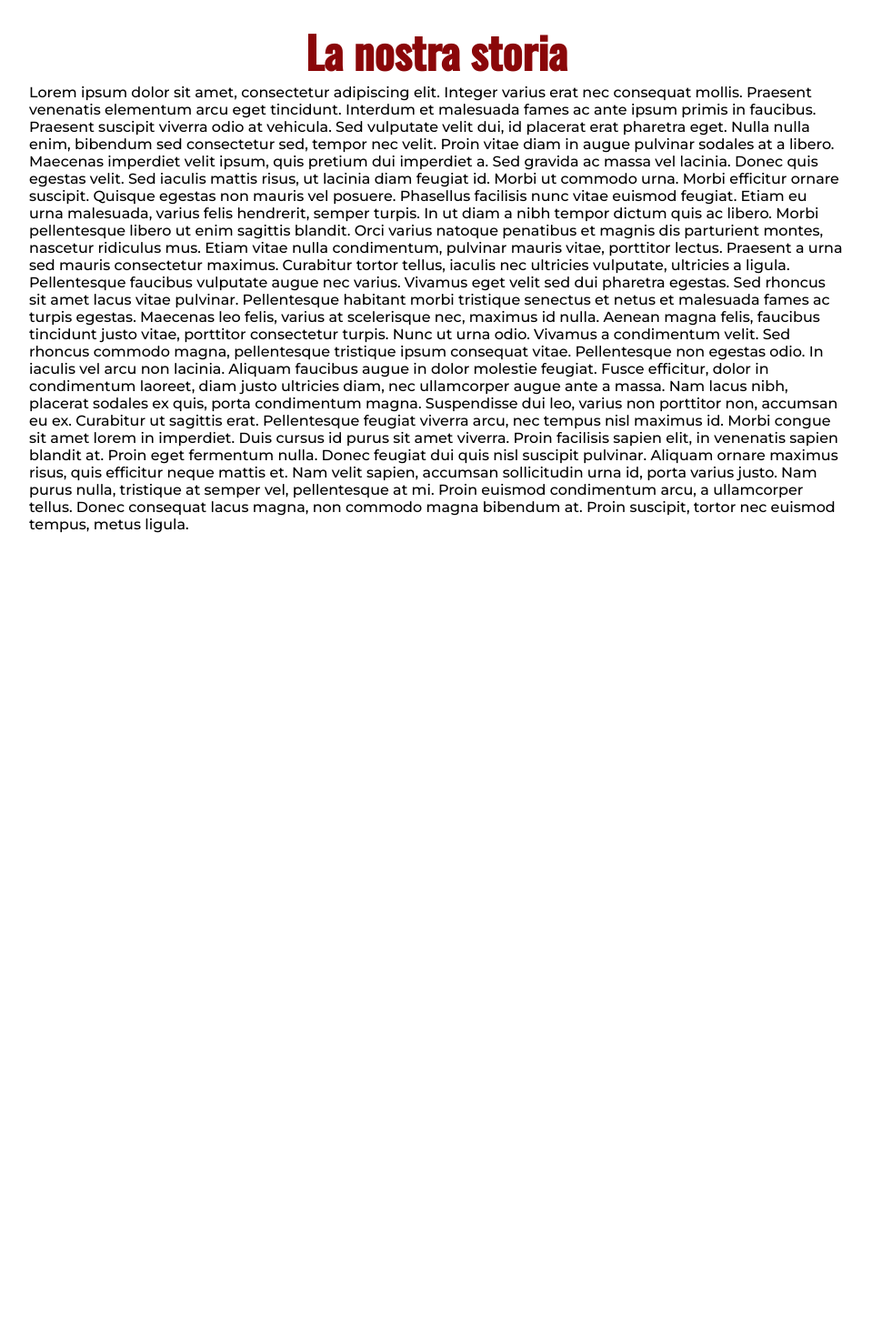
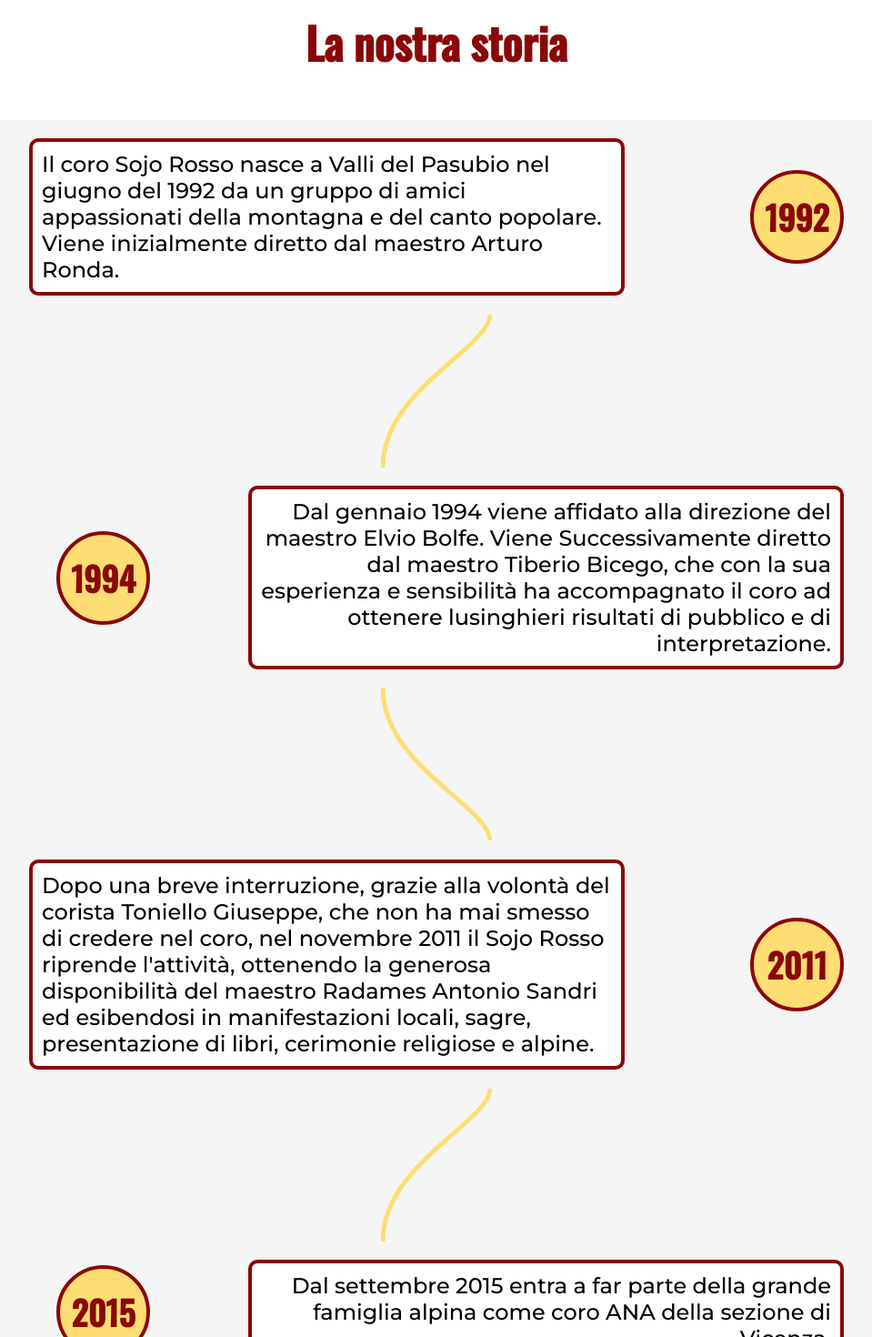
Before and after one commit to EdoardoGasparini/sojoRosso, an Angular app in the folder sojoWeb/: page / in a window 1280 px wide. Shown: the part 1100-2570 px from the top of the page at 91% size, without its empty margins (160-1119 px from the left). Before the commit the page ends 1686 px from the top, so only its background shows below. Built offline with nearby package versions, Linux system fonts and the light colour scheme.

Commit message:
storia completata

```diff
--- a/sojoWeb/src/app/about/about.component.html
+++ b/sojoWeb/src/app/about/about.component.html
@@ -40,15 +40,46 @@
           </div>
      </div>
 </div>
+<h1 class="story-title">La nostra storia</h1>
 <div class="story-container">
-     <h1 class="story-title">La nostra storia</h1>
-     <p class="story-main">
-          Lorem ipsum dolor sit amet, consectetur adipiscing elit. Integer varius erat nec consequat mollis. Praesent venenatis elementum arcu eget tincidunt. Interdum et malesuada fames ac ante ipsum primis in faucibus. Praesent suscipit viverra odio at vehicula. Sed vulputate velit dui, id placerat erat pharetra eget. Nulla nulla enim, bibendum sed consectetur sed, tempor nec velit. Proin vitae diam in augue pulvinar sodales at a libero. Maecenas imperdiet velit ipsum, quis pretium dui imperdiet a.
-
-Sed gravida ac massa vel lacinia. Donec quis egestas velit. Sed iaculis mattis risus, ut lacinia diam feugiat id. Morbi ut commodo urna. Morbi efficitur ornare suscipit. Quisque egestas non mauris vel posuere. Phasellus facilisis nunc vitae euismod feugiat. Etiam eu urna malesuada, varius felis hendrerit, semper turpis. In ut diam a nibh tempor dictum quis ac libero. Morbi pellentesque libero ut enim sagittis blandit. Orci varius natoque penatibus et magnis dis parturient montes, nascetur ridiculus mus. Etiam vitae nulla condimentum, pulvinar mauris vitae, porttitor lectus. Praesent a urna sed mauris consectetur maximus. Curabitur tortor tellus, iaculis nec ultricies vulputate, ultricies a ligula. Pellentesque faucibus vulputate augue nec varius. Vivamus eget velit sed dui pharetra egestas.
-
-Sed rhoncus sit amet lacus vitae pulvinar. Pellentesque habitant morbi tristique senectus et netus et malesuada fames ac turpis egestas. Maecenas leo felis, varius at scelerisque nec, maximus id nulla. Aenean magna felis, faucibus tincidunt justo vitae, porttitor consectetur turpis. Nunc ut urna odio. Vivamus a condimentum velit. Sed rhoncus commodo magna, pellentesque tristique ipsum consequat vitae. Pellentesque non egestas odio. In iaculis vel arcu non lacinia. Aliquam faucibus augue in dolor molestie feugiat. Fusce efficitur, dolor in condimentum laoreet, diam justo ultricies diam, nec ullamcorper augue ante a massa. Nam lacus nibh, placerat sodales ex quis, porta condimentum magna. Suspendisse dui leo, varius non porttitor non, accumsan eu ex. Curabitur ut sagittis erat.
-
-Pellentesque feugiat viverra arcu, nec tempus nisl maximus id. Morbi congue sit amet lorem in imperdiet. Duis cursus id purus sit amet viverra. Proin facilisis sapien elit, in venenatis sapien blandit at. Proin eget fermentum nulla. Donec feugiat dui quis nisl suscipit pulvinar. Aliquam ornare maximus risus, quis efficitur neque mattis et. Nam velit sapien, accumsan sollicitudin urna id, porta varius justo. Nam purus nulla, tristique at semper vel, pellentesque at mi. Proin euismod condimentum arcu, a ullamcorper tellus. Donec consequat lacus magna, non commodo magna bibendum at. Proin suscipit, tortor nec euismod tempus, metus ligula.
-     </p>
+     <div class="story-row">
+          <p class="story">Il coro Sojo Rosso nasce a Valli del Pasubio nel giugno del 1992 da un gruppo di amici appassionati della
+          montagna e del canto popolare. Viene inizialmente diretto dal maestro Arturo Ronda.</p>
+          <span class="story">1992</span>
+     </div>
+     <svg class="divider" width="122" height="169" viewBox="0 0 122 169" fill="none" xmlns="http://www.w3.org/2000/svg">
+          <path d="M120 1C118.448 38.4967 2 84 2.00001 169" stroke="#FEDD72" stroke-width="5"/>
+     </svg>
+     <div class="story-row ">
+          <span class="story"> 1994 </span>
+          <p class="story align-right">Dal gennaio 1994 viene affidato alla direzione del
+          maestro Elvio Bolfe. Viene Successivamente diretto dal maestro Tiberio Bicego, che con la sua esperienza e sensibilità ha
+          accompagnato il coro ad ottenere lusinghieri risultati di pubblico e di interpretazione.</p>
+     </div>
+     <svg class="divider2" width="122" height="169" viewBox="0 0 122 169" fill="none" xmlns="http://www.w3.org/2000/svg">
+          <path d="M120 168C118.448 130.503 2 85 2.00001 0" stroke="#FEDD72" stroke-width="5"/>
+          </svg>
+     <div class="story-row">
+          <p class="story"> Dopo una breve interruzione, grazie alla volontà del corista Toniello Giuseppe, che non ha mai
+          smesso di credere nel coro, nel novembre 2011 il Sojo Rosso riprende l'attività, ottenendo la generosa
+          disponibilità del maestro Radames Antonio Sandri ed esibendosi in manifestazioni locali, sagre, presentazione di libri, cerimonie religiose e
+          alpine.</p>
+          <span class="story">2011</span>
+     </div>
+     <svg class="divider" width="122" height="169" viewBox="0 0 122 169" fill="none" xmlns="http://www.w3.org/2000/svg">
+          <path d="M120 1C118.448 38.4967 2 84 2.00001 169" stroke="#FEDD72" stroke-width="5"/>
+     </svg>
+     <div class="story-row">
+          <span class="story">2015</span>
+          <p class="story align-right">Dal settembre 2015 entra a far parte della grande famiglia alpina come coro ANA della sezione di Vicenza.</p>
+     </div>
+     <svg class="divider2" width="122" height="169" viewBox="0 0 122 169" fill="none" xmlns="http://www.w3.org/2000/svg">
+          <path d="M120 168C118.448 130.503 2 85 2.00001 0" stroke="#FEDD72" stroke-width="5"/>
+          </svg>
+     <div class="story-row">
+          <p class="story">Con la rassegna "Valli canta" di novembre 2018 il coro ripercorre un periodo di riflessione, ma trova nella
+          disponibilità ed energia del maestro Nicola Gobbi una nuova pagina da scrivere. Pagina che si presenta già
+          da subito promettente con la partecipazione del coro, per la realizzazione dei suoni e della colonna sonora,
+          al film "Bigoli Bang" realizzato in fabbrica alta a Schio.</p><span class="story">2018</span>
+     </div>
 </div>
--- a/sojoWeb/src/app/about/about.component.scss
+++ b/sojoWeb/src/app/about/about.component.scss
@@ -11,7 +11,7 @@ img{
      height: 450px;
      justify-content: center;
      align-items: center;
-     margin-top: 20px;
+     margin-top: 30px;
      gap: 100px;
 }
 
@@ -144,24 +144,61 @@ img{
 }
 
 //STORY__________________________________________________________________________
-
-.story-container{
-     display:flex;
-     flex-direction: column;
-     width: 100%;
+.story-title{
+     display: flex;
+     flex:1;
      justify-content: center;
-     align-items: center;
-     margin-top: 50px;
-}
-
-.story-title{
+     margin-top: 30px;
      font-family: $font-title;
      font-weight: 700;
      font-size: 3rem;
      color: #8A0709 ;
 }
-.story-main{
+.story-container{
+     display:flex;
+     flex-direction: column;
+     width: 100%;
+     align-items: center;
+     margin-top: 50px;
+     background-color: #F5F5F5 ;
+}
+.story-row{
+     display: flex;
+     width:70%;
+     justify-content: space-between;
+     align-items: center;
+     margin-bottom: 20px;
+     margin-top: 20px;
+
+}
+span.story{
+     margin-left: 30px;
+     font-family: $font-title;
+     font-weight: 700;
+     font-size: 2.3rem;
+     background-color: #FEDD72;
+     color: #8A0709;
+     width: 95px;
+     height: 95px;
+     line-height: 95px;
+     border: 4px solid #8A0709;
+     border-radius: 50%;
+     text-align: center;
+}
+p.story{
+     width:70%;
      font-family: $font-content;
+     font-size: 1.5em;
      font-weight: 500;
-     width: 70%;
+     background-color: white;
+     border: 4px solid #8A0709;
+     padding-top: 10px;
+     padding-bottom: 10px;
+     padding-left: 10px;
+     padding-right: 10px;
+     border-radius: 10px;
 }
+
+.align-right{
+     text-align: right;
+}
--- a/sojoWeb/src/app/header/header.component.scss
+++ b/sojoWeb/src/app/header/header.component.scss
@@ -63,7 +63,7 @@ a{
      color: white;
      text-decoration: none;
      font-family: $font-title;
-     font-size: 1.3em;
+     font-size: 1.2em;
      text-wrap: nowrap;
 }
 a::after {
@@ -74,7 +74,7 @@ a::after {
      height: 2px;
      bottom: 0;
      left: 0;
-     background-color: white;
+     background-color: #FEDD72;
      transform: scaleX(0);
      transition: transform 0.3s ease;
    }
```
